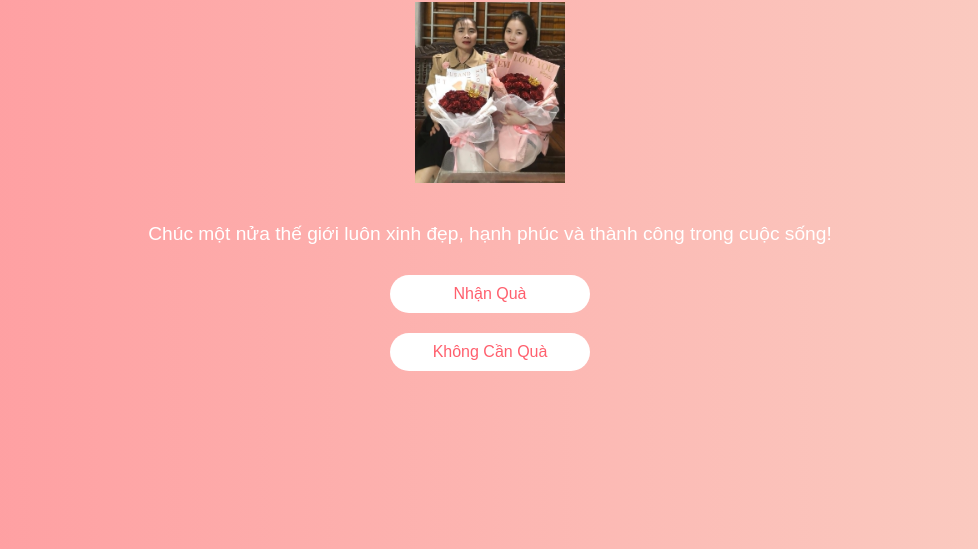
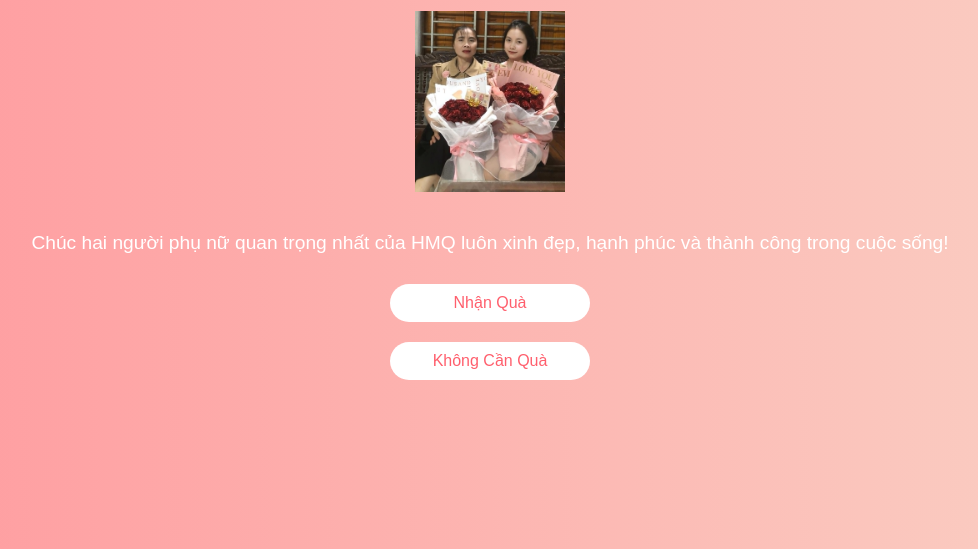
Before and after one commit to hmcoang/web-8-3, a plain HTML site: page index.html in a window 1280 px wide. Both pictures are taken after a click on the button "Không Cần Quà". Shown: the part 251-800 px from the top of the page, without its empty margins (150-1128 px from the left). Drawn offline with Linux system fonts and the light colour scheme.

Commit message:
Update index.html

```diff
--- a/index.html
+++ b/index.html
@@ -1,4 +1,8 @@
 <!DOCTYPE html>
+/**
+ *
+ * @author QUANG
+ */
 <html lang="vi">
 <head>
     <meta charset="UTF-8">
@@ -54,7 +58,7 @@
 <body>
     <h1>Chúc Mừng Ngày 8/3!</h1>
     <img class="flower" src="img.jpg" alt="Flower">
-    <p>Chúc một nửa thế giới luôn xinh đẹp, hạnh phúc và thành công trong cuộc sống!</p>
+    <p>Chúc hai người phụ nữ quan trọng nhất của HMQ luôn xinh đẹp, hạnh phúc và thành công trong cuộc sống!</p>
     <button class="button" id="giftButton">Nhận Quà</button>
     <button class="button" id="noGiftButton">Không Cần Quà</button>
 
@@ -63,7 +67,7 @@
             alert("Chọn sai rồi! Chọn lại đi!");
         });
         document.getElementById("noGiftButton").addEventListener("click", function() {
-            alert("Chúc bạn một ngày 8/3 thật vui vẻ!");
+            alert("Chúc mẹ và emem một ngày 8/3 thật vui vẻ!");
         });
     </script>
 </body>
```
